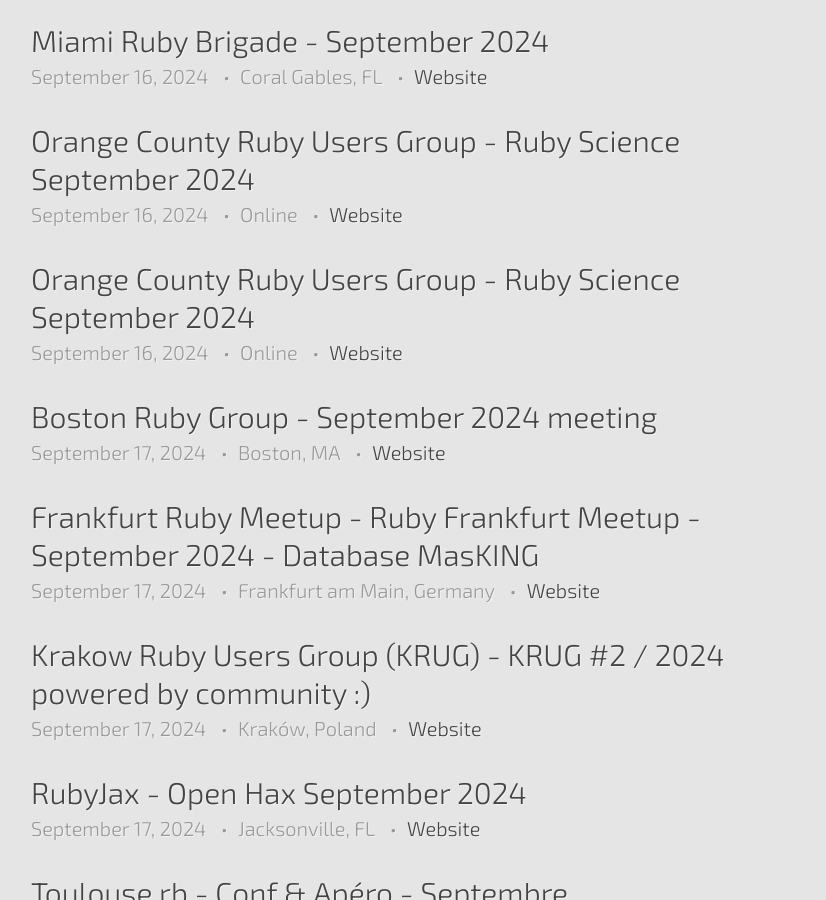
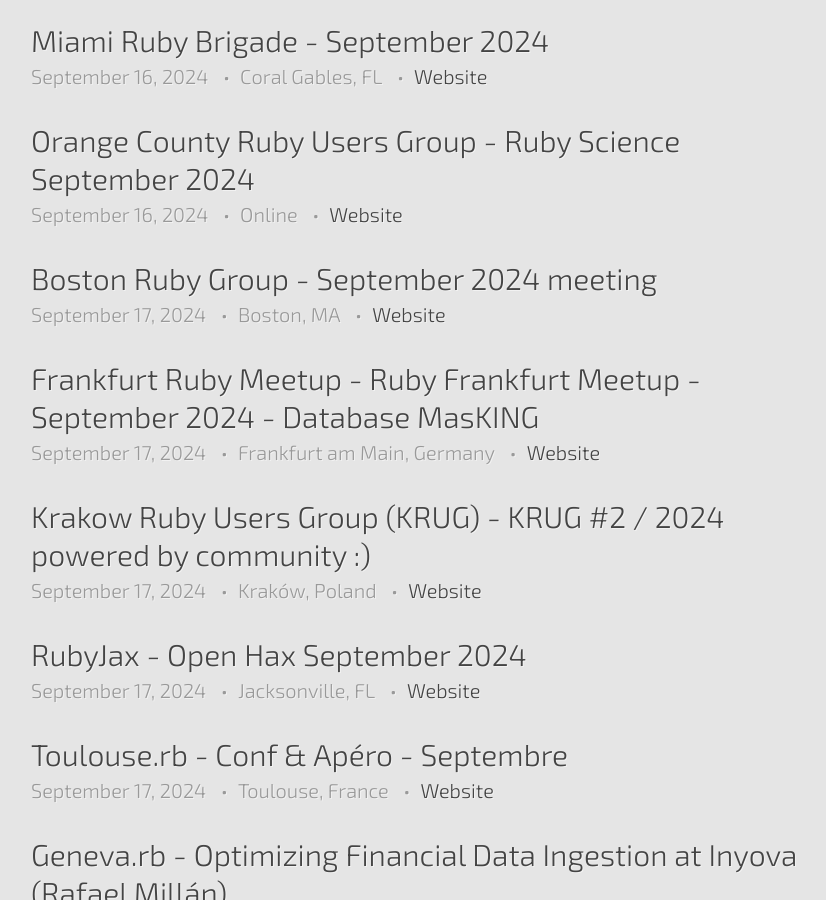
Before and after one commit to ruby-conferences/ruby-conferences.github.io, a Jekyll site: the page built from meetups/index.html, in a window 1280 px wide and 900 px high, scrolled down 4020 px. Shown: the whole window, without its empty margins (209-1035 px from the left). Built offline with Jekyll 4.4.1, drawn with Linux system fonts in a browser that asks for light colours.

Commit message:
Remove duplicate Orange County Ruby Users Group meetup

```diff
--- a/_data/meetups.yml
+++ b/_data/meetups.yml
@@ -1577,13 +1577,6 @@
   end_time: 11:00:00 PDT
   url: https://www.meetup.com/ocruby/events/303078883
 
-- name: Orange County Ruby Users Group - Ruby Science September 2024
-  location: Online
-  date: 2024-09-16
-  start_time: 10:00:00 PDT
-  end_time: 11:00:00 PDT
-  url: https://www.meetup.com/ocruby/events/sdczltygcmbvb
-
 - name: Boston Ruby Group - September 2024 meeting
   location: Boston, MA
   date: 2024-09-17
```
